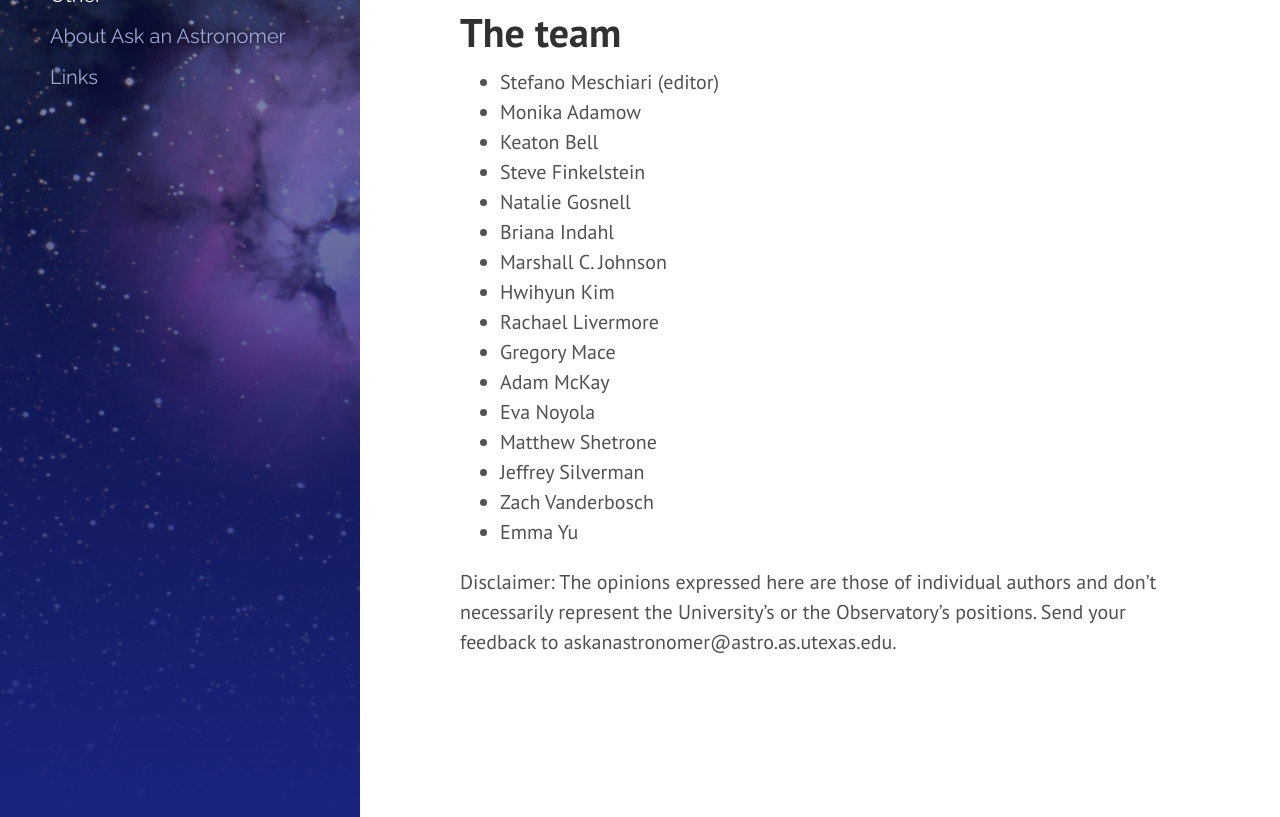
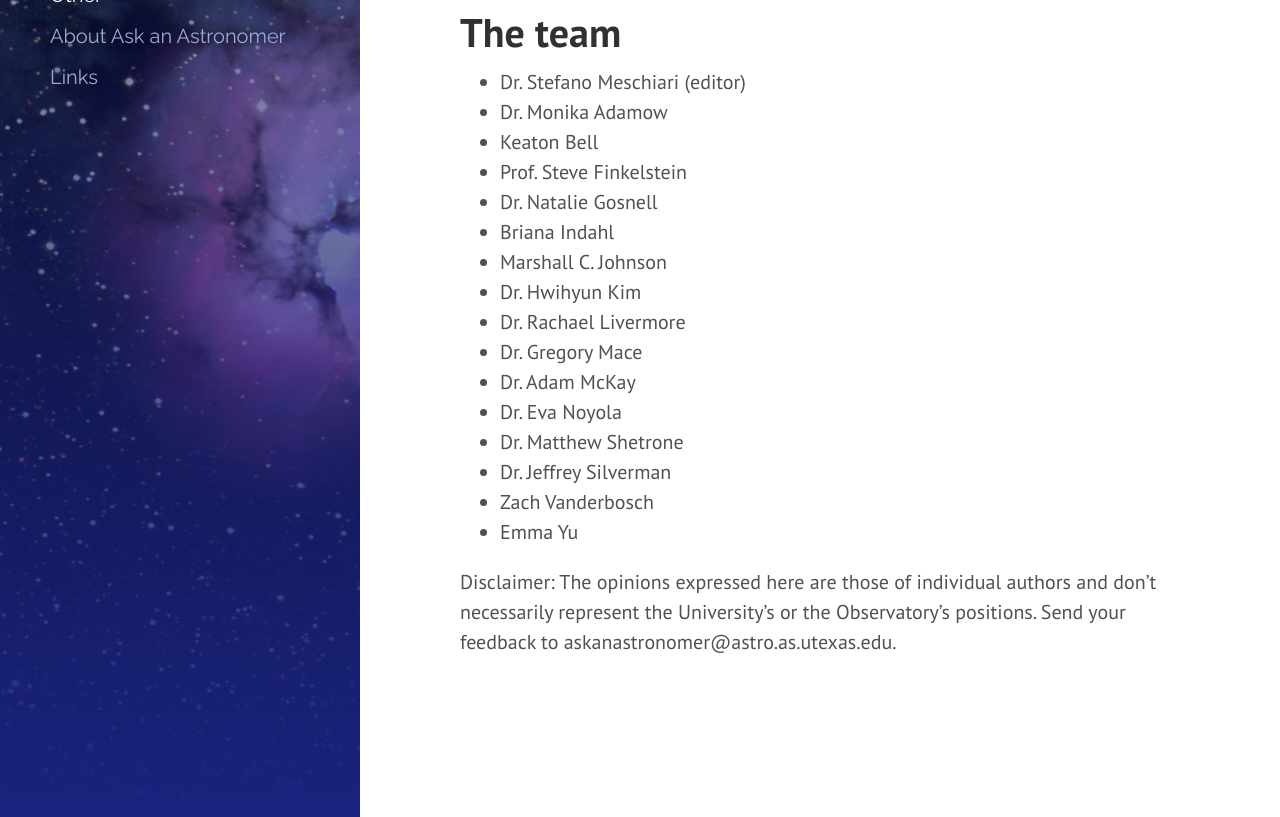
Before and after one commit to askanastronomer/askanastronomer.github.io, a Jekyll site: the page built from about.md, in a window 1280 px wide and 1318 px high. Shown: the part 501-1318 px from the top of the window. Built offline with Jekyll 4.4.1, drawn with Linux system fonts in a browser that asks for light colours; nearby versions of some CDN libraries.

Commit message:
Need those sweet Dr. titles

```diff
--- a/about.md
+++ b/about.md
@@ -9,20 +9,20 @@ title: About Us
 
 # The team
 
-* Stefano Meschiari (editor)
-* Monika Adamow
+* Dr. Stefano Meschiari (editor)
+* Dr. Monika Adamow
 * Keaton Bell
-* Steve Finkelstein
-* Natalie Gosnell
+* Prof. Steve Finkelstein
+* Dr. Natalie Gosnell
 * Briana Indahl
 * Marshall C. Johnson
-* Hwihyun Kim
-* Rachael Livermore
-* Gregory Mace
-* Adam McKay
-* Eva Noyola
-* Matthew Shetrone
-* Jeffrey Silverman
+* Dr. Hwihyun Kim
+* Dr. Rachael Livermore
+* Dr. Gregory Mace
+* Dr. Adam McKay
+* Dr. Eva Noyola
+* Dr. Matthew Shetrone
+* Dr. Jeffrey Silverman
 * Zach Vanderbosch
 * Emma Yu
 
```
